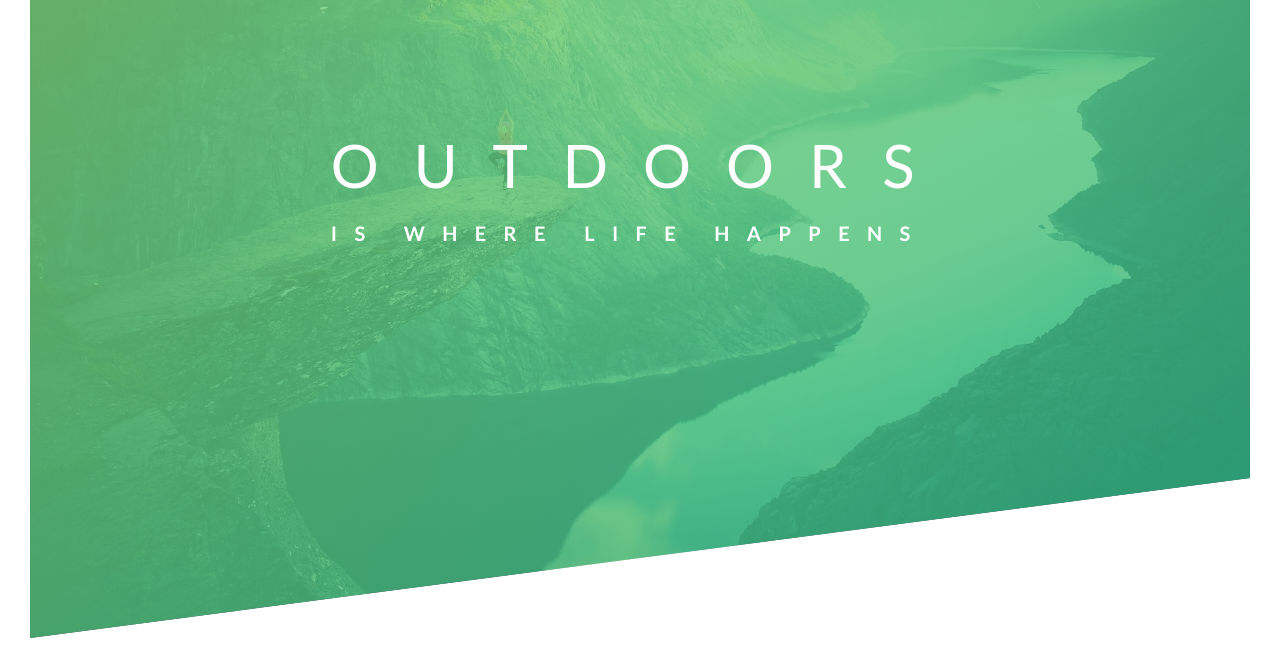
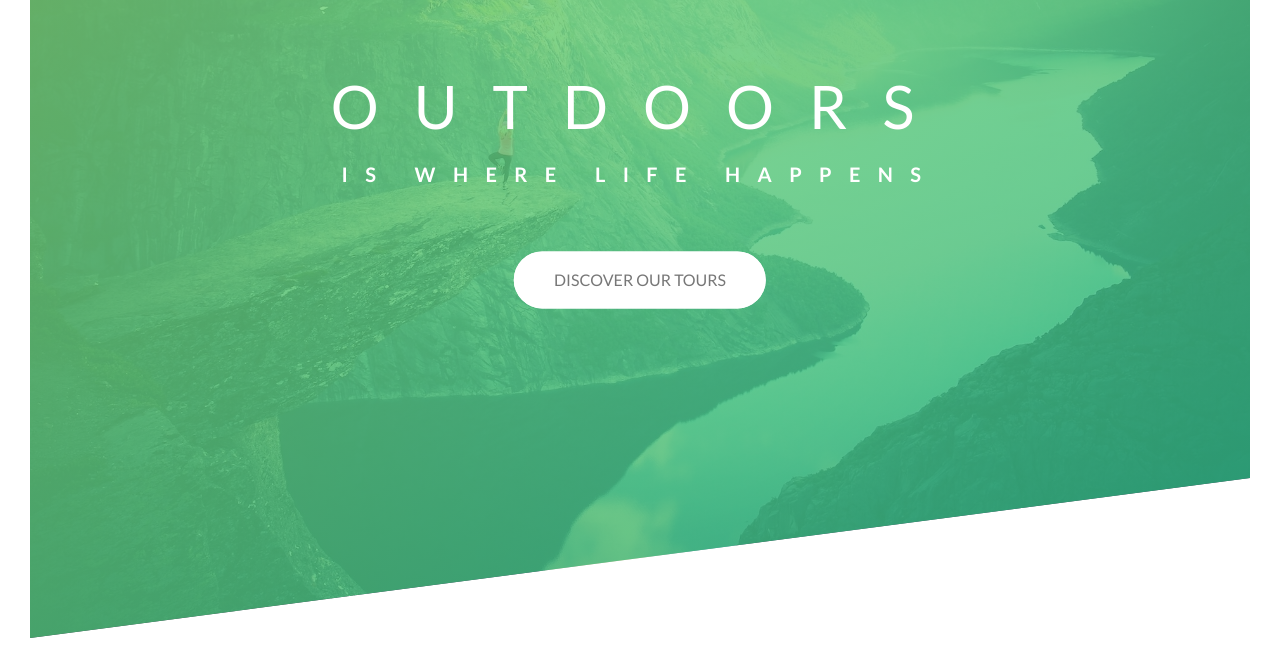
Before and after one commit to juli4ka1998/Natours, a plain HTML site: page index.html in a window 1280 px wide. Shown: the part 152-820 px from the top of the page. Drawn offline with Linux system fonts and the light colour scheme.

Commit message:
Create simple header animations

```diff
--- a/css/style.css
+++ b/css/style.css
@@ -46,11 +46,14 @@ body {
     top: 40%;
     left: 50%;
     transform: translate(-50%, -50%);
+    text-align: center;
 }
 
 .heading-primary {
     color: #fff;
     text-transform: uppercase;
+    backface-visibility: hidden;
+    margin-bottom: 60px;
 }
 
 .heading-primary-main {
@@ -58,6 +61,12 @@ body {
     font-size: 60px;
     font-weight: 400;
     letter-spacing: 35px;
+
+    animation-name: moveInLeft;
+    animation-duration: 1s;
+    animation-timing-function: ease-out;
+    /*animation-iteration-count: 3;*/
+    /*animation-delay: 3s;*/
 }
 
 .heading-primary-sub {
@@ -65,4 +74,103 @@ body {
     font-size: 20px;
     font-weight: 700;
     letter-spacing: 17.4px;
+
+    animation: moveInRight 1s ease-in-out;
 }
+
+@keyframes moveInLeft {
+    0% {
+        opacity: 0;
+        transform: translateX(-100px);
+    }
+
+    80% {
+        transform: translateX(10px);
+    }
+
+    100% {
+        opacity: 1;
+        transform: translateX(0);
+    }
+}
+
+@keyframes moveInRight {
+    0% {
+        opacity: 0;
+        transform: translateX(100px);
+    }
+
+    80% {
+        transform: translateX(-10px);
+    }
+
+    100% {
+        opacity: 1;
+        transform: translateX(0);
+    }
+}
+
+@keyframes moveInBottom {
+    0% {
+        opacity: 0;
+        transform: translateY(30px);
+    }
+
+    100% {
+        opacity: 1;
+        transform: translateY(0);
+    }
+}
+
+.btn:link,
+.btn:visited {
+    text-transform: uppercase;
+    text-decoration: none;
+    padding: 15px 40px;
+    display: inline-block;
+    border-radius: 100px;
+    transition: all .2s ;
+    position: relative;
+}
+
+.btn:hover {
+    transform: translateY(-3px);
+    box-shadow: 0 10px 20px rgba(0, 0, 0, .2);
+}
+
+.btn:active {
+    transform: translateY(-1px);
+    box-shadow: 0 5px 10px rgba(0, 0, 0, .2);
+}
+
+.btn-white {
+    background-color: #fff;
+    color: #777;
+}
+
+.btn::after {
+    content: "";
+    display: inline-block;
+    height: 100%;
+    width: 100%;
+    border-radius: 100px;
+    position: absolute;
+    top: 0;
+    left: 0;
+    z-index: -1;
+    transition: all .4s;
+}
+
+.btn-white::after {
+    background-color: #fff;
+}
+
+.btn:hover::after {
+    transform: scaleX(1.4) scaleY(1.6);
+    opacity: 0;
+}
+
+.btn-animated {
+    animation: moveInBottom .5s ease-out .75s;
+    animation-fill-mode: backwards;
+}
--- a/index.html
+++ b/index.html
@@ -21,6 +21,8 @@
                     <span class="heading-primary-main">Outdoors</span>
                     <span class="heading-primary-sub">is where life happens</span>
                 </h1>
+
+                <a href="#" class="btn btn-white btn-animated">Discover our tours</a>
             </div>
         </header>
 
```
